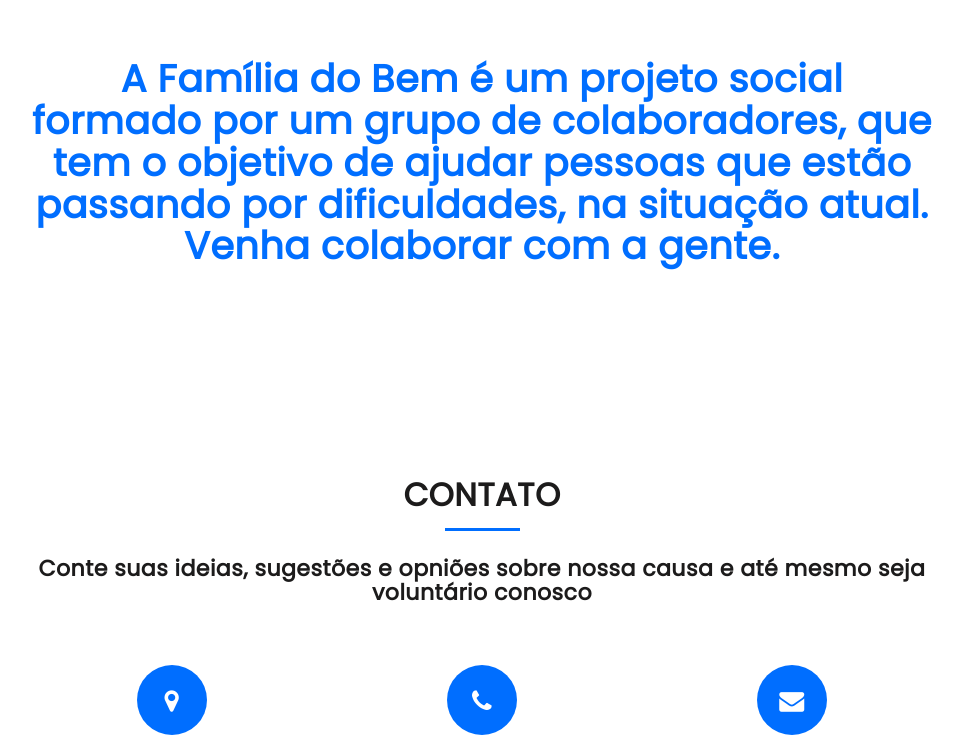
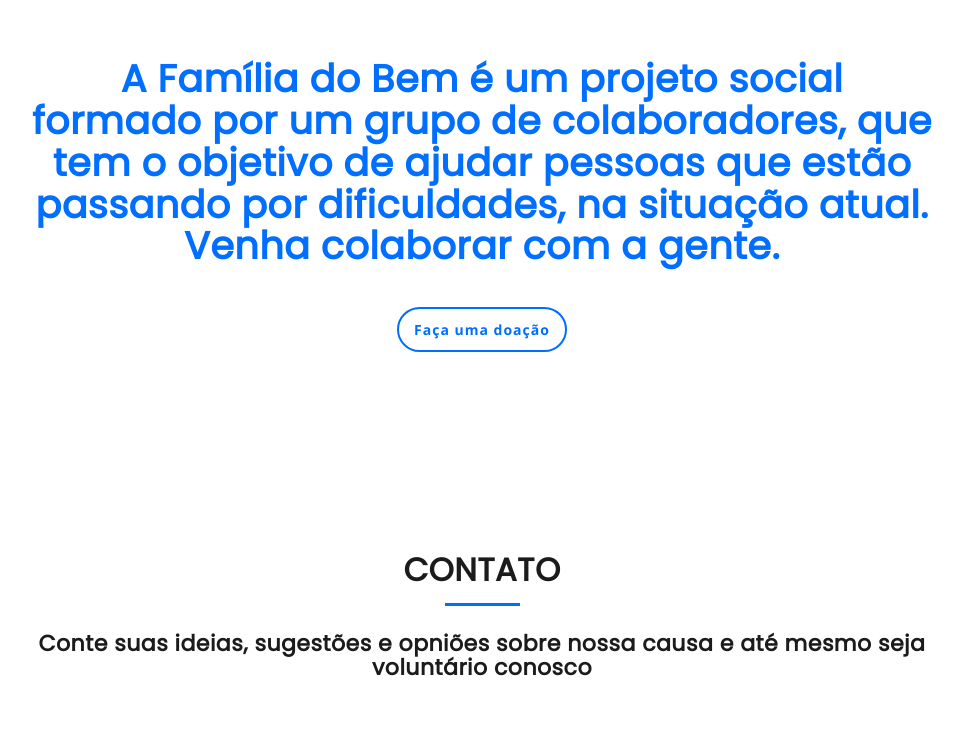
Before and after one commit to IPTV-PlayOn/projeto-do-bem, a Vue app: page / in a window 1280 px wide. Shown: the part 2406-3144 px from the top of the page, without its empty margins (158-1121 px from the left). Built offline with nearby package versions, Linux system fonts and the light colour scheme.

Commit message:
Mudança nas tags

```diff
--- a/src/components/HelloWorld.vue
+++ b/src/components/HelloWorld.vue
@@ -35,7 +35,7 @@
                 <li><a href="#">Home</a></li>
                 <li><a href="#mu-about">Quem somos</a></li>
                 <li><a href="#mu-service">O que fazemos</a></li>
-                <li><a href="#mu-portfolio">Doações</a></li>
+                <li><a href="#mu-service">Doações</a></li>
                 <li><a href="#mu-contact">Contato</a></li>
               </ul>
             </div>
@@ -54,15 +54,15 @@
         <div class="row">
           <div class="col-md-12">
             <div class="mu-featured-area">
-             <br>
-                <br>
+              <br />
+              <br />
               <h1>Família do Bem</h1>
 
               <!-- Start text slide -->
               <div class="mu-featured-slider-wrapper">
                 <div class="mu-featured-slider" id="typed-strings">
-                <br>
-                <br>
+                  <br />
+                  <br />
                   <span>Nosso combustível é a solidariedade.</span>
                 </div>
                 <span id="typed"></span>
@@ -70,7 +70,7 @@
               <!-- Start text slide -->
 
               <div class="mu-featured-content">
-                <a href="#mu-portfolio" class="mu-primary-btn view-my-work-btn"
+                <a href="#mu-service" class="mu-primary-btn view-my-work-btn"
                   >Faça uma doação</a
                 >
               </div>
@@ -182,7 +182,9 @@
                         </div>
 
                         <!-- Download Ressume Button -->
-                        <a href="#" class="mu-resume-btn">Faça uma doação</a>
+                        <a href="#mu-service" class="mu-resume-btn"
+                          >Faça uma doação</a
+                        >
                       </div>
                     </div>
                   </div>
@@ -195,7 +197,7 @@
       </section>
       <!-- End About -->
 
-      <section id="#mu-portfolio">
+      <section id="mu-service">
         <div class="container">
           <div class="row">
             <div class="col-md-12">
@@ -207,6 +209,9 @@
                     estão passando por dificuldades, na situação atual. Venha
                     colaborar com a gente.
                   </h1>
+                  <a href="#mu-service" class="mu-resume-btn"
+                    >Faça uma doação</a
+                  >
                 </div>
               </div>
             </div>
```
